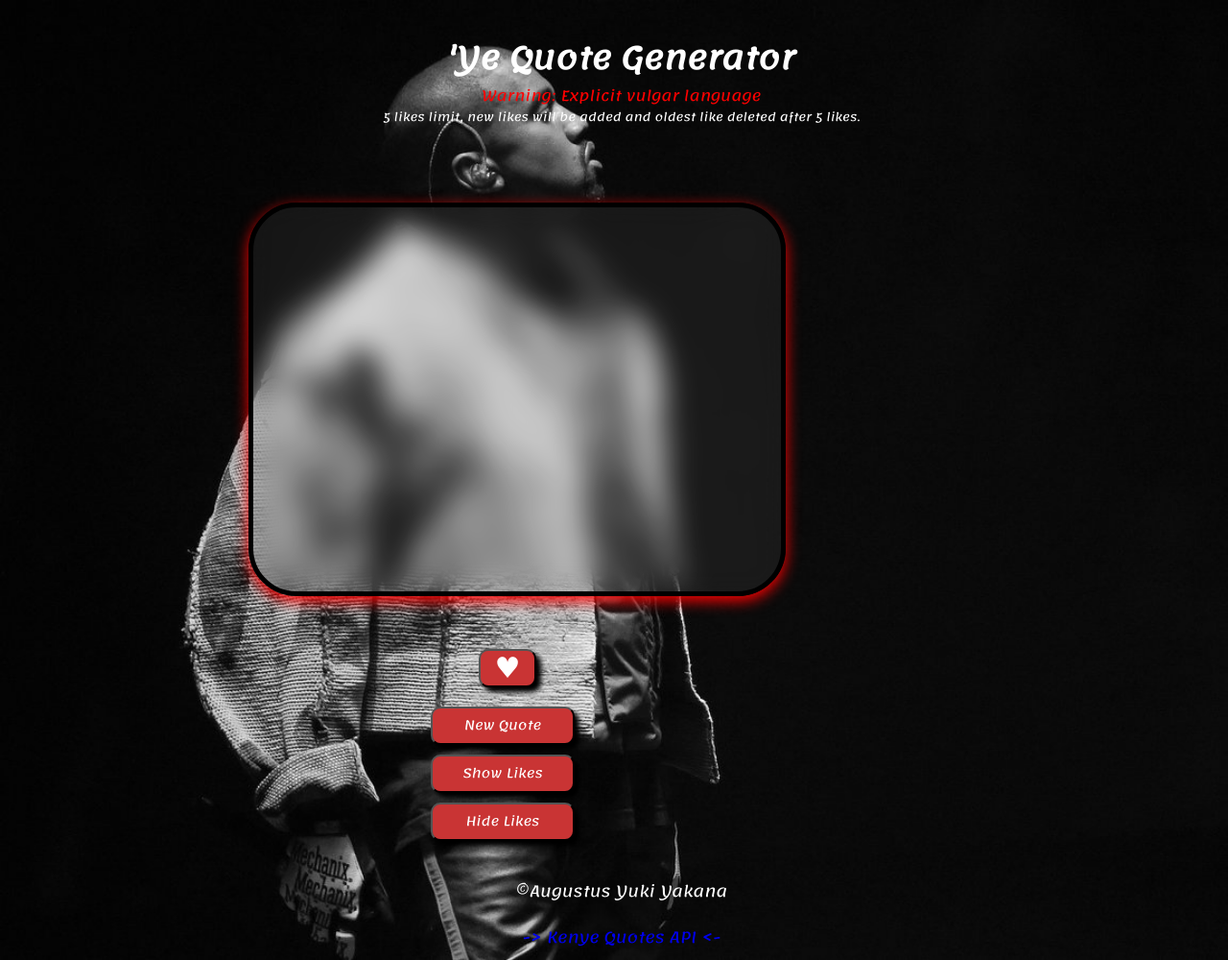
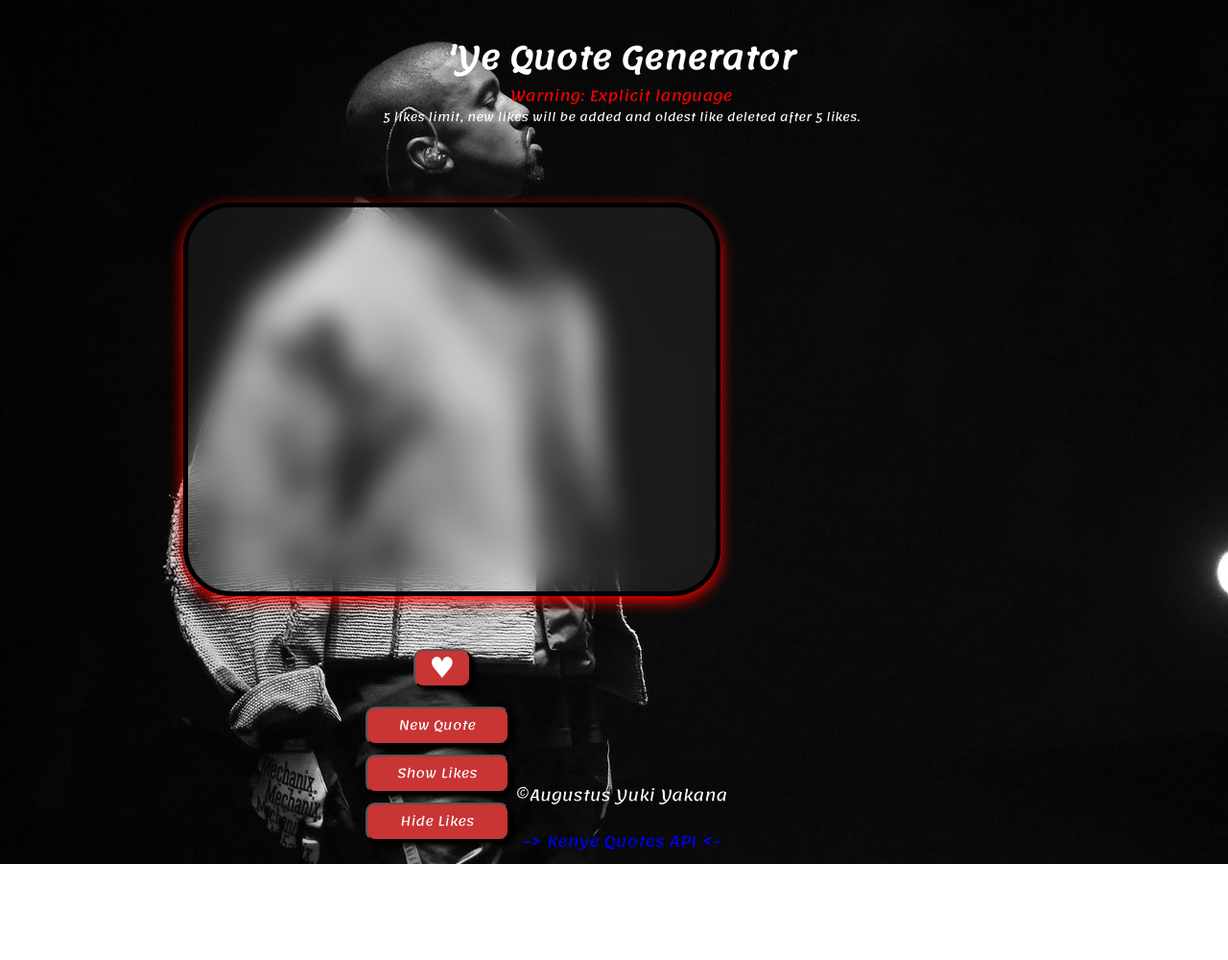
Before and after one commit to augustusyakana/cse121b, a plain HTML site: page project.html in a window 1280 px wide. Shown: the whole page at 96% size. After the commit the page ends 900 px from the top, so only its background shows below. Drawn offline with Linux system fonts and the light colour scheme.

Commit message:
minor edits

```diff
--- a/project.css
+++ b/project.css
@@ -68,6 +68,7 @@ body {
     width: 600px;
     height: min-content;
     flex-shrink: 1;
+    margin-left: 150px;
 }
 
 #likesContainer p {
@@ -136,7 +137,7 @@ button:hover {
 }
 
 #foot {
-    margin-top: 150px;
+    margin-top: 50px;
 
 }
 
--- a/project.html
+++ b/project.html
@@ -9,7 +9,7 @@
 </head>
 <body>
     <h1>'Ye Quote Generator</h1>
-    <p id="warning">Warning: Explicit vulgar language</p>
+    <p id="warning">Warning: Explicit language</p>
     <p id="info">5 likes limit, new likes will be added and oldest like deleted after 5 likes.</p>
 
     <section id="containers">
```
